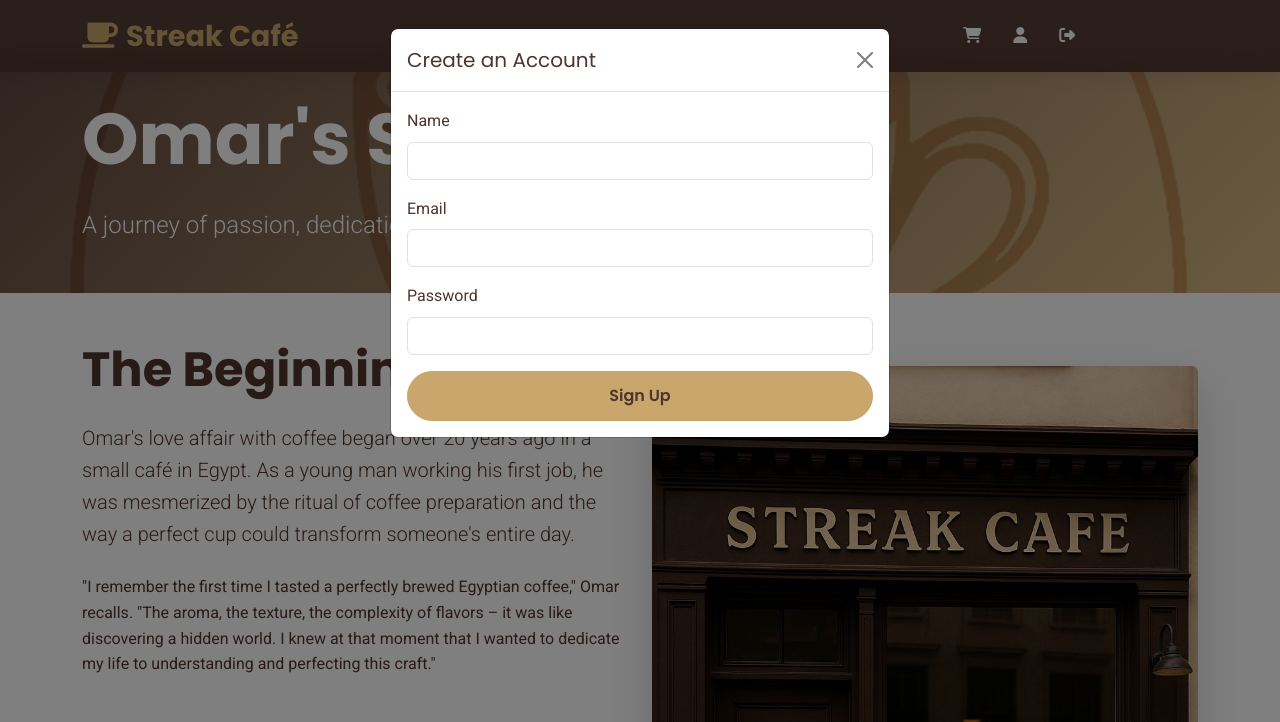
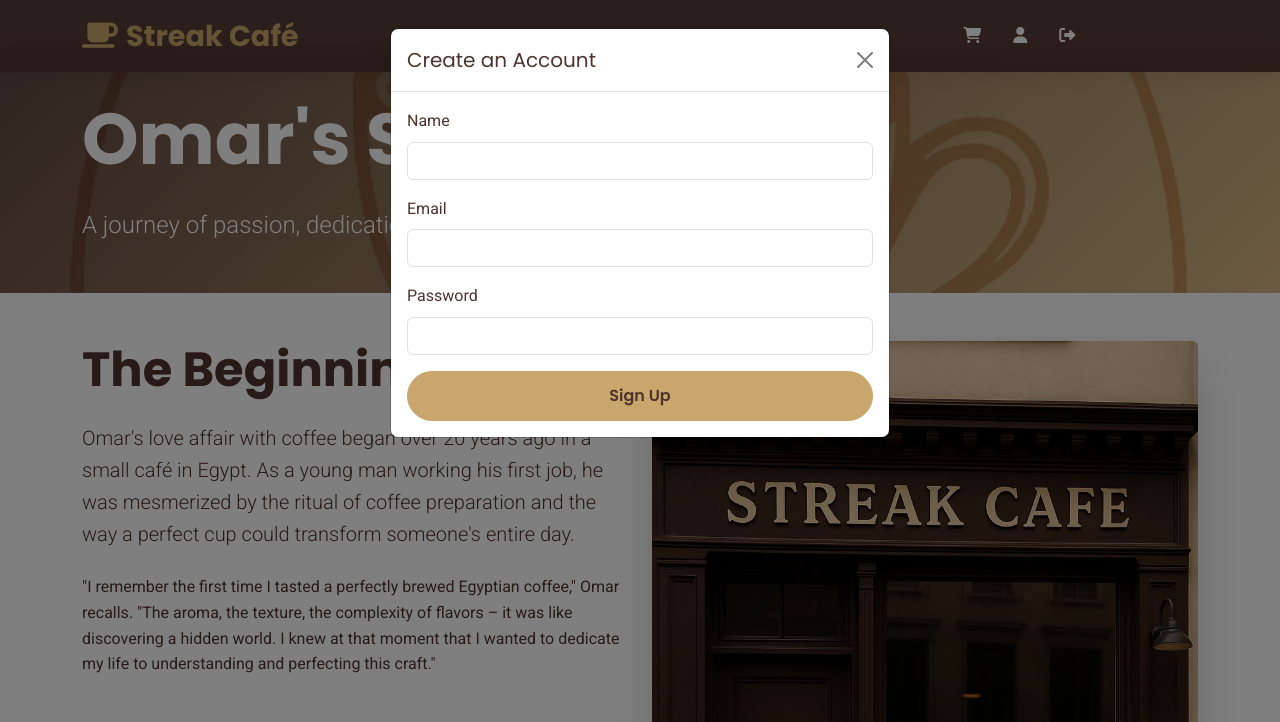
Before and after one commit to omar0amahrous/nti-final-project, a plain HTML site: page pages/omar_s_story.html in a window 1280 px wide. Shown: the top 722 px of the page. Drawn offline with nearby package versions, Linux system fonts and the light colour scheme; some packages are replaced by stand-ins of ours; a script that the page names is missing.

Commit message:
resolve conflict and keep correct image

```diff
--- a/pages/omar_s_story.html
+++ b/pages/omar_s_story.html
@@ -109,11 +109,7 @@
 </div>
 </div>
 <div class="col-lg-6" data-aos="fade-left">
-<<<<<<< HEAD
 <img alt="Omar in his early days" class="img-fluid rounded shadow-lg" src="../imgs/WhatsApp Image 2025-08-28 at 23.25.38_0201663b.jpg"/>
-=======
-<img alt="Omar in his early days" class="img-fluid rounded shadow-lg" src="/final project nti/imgs/personal2.jpg"/>
->>>>>>> 1c8a7186e5cf007dfb50f4b064a88efbb169b897
 </div>
 </div>
 </div>
```
